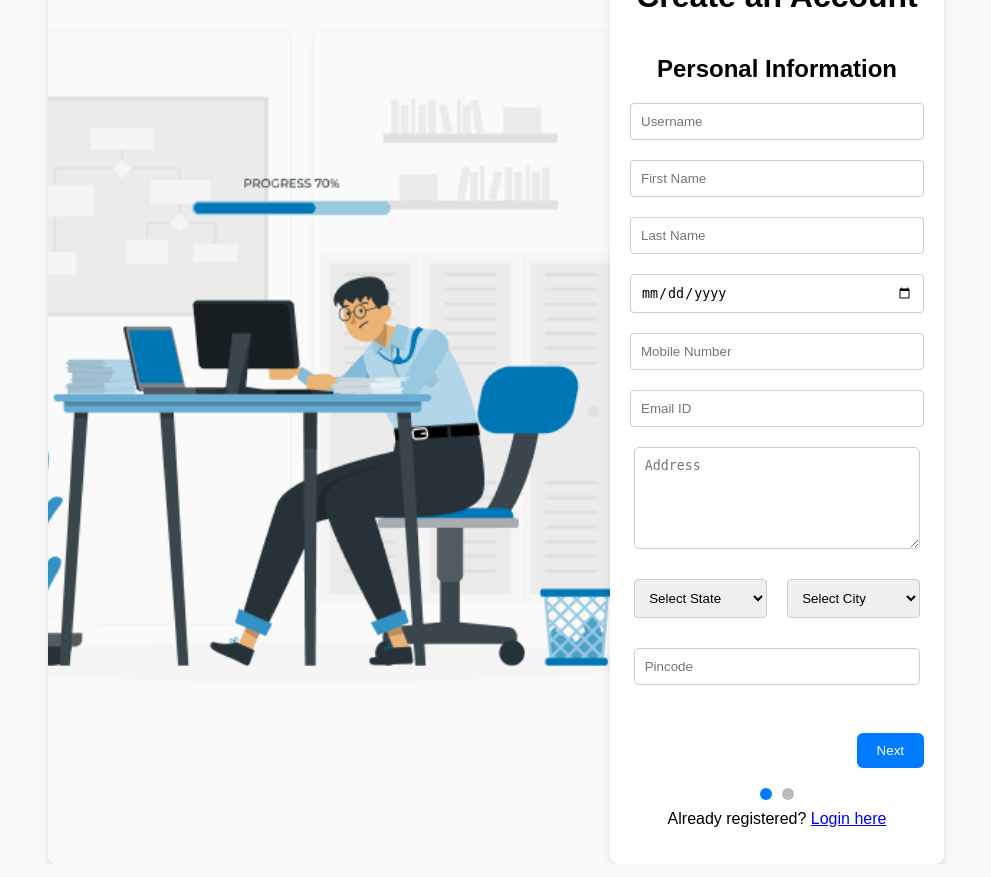
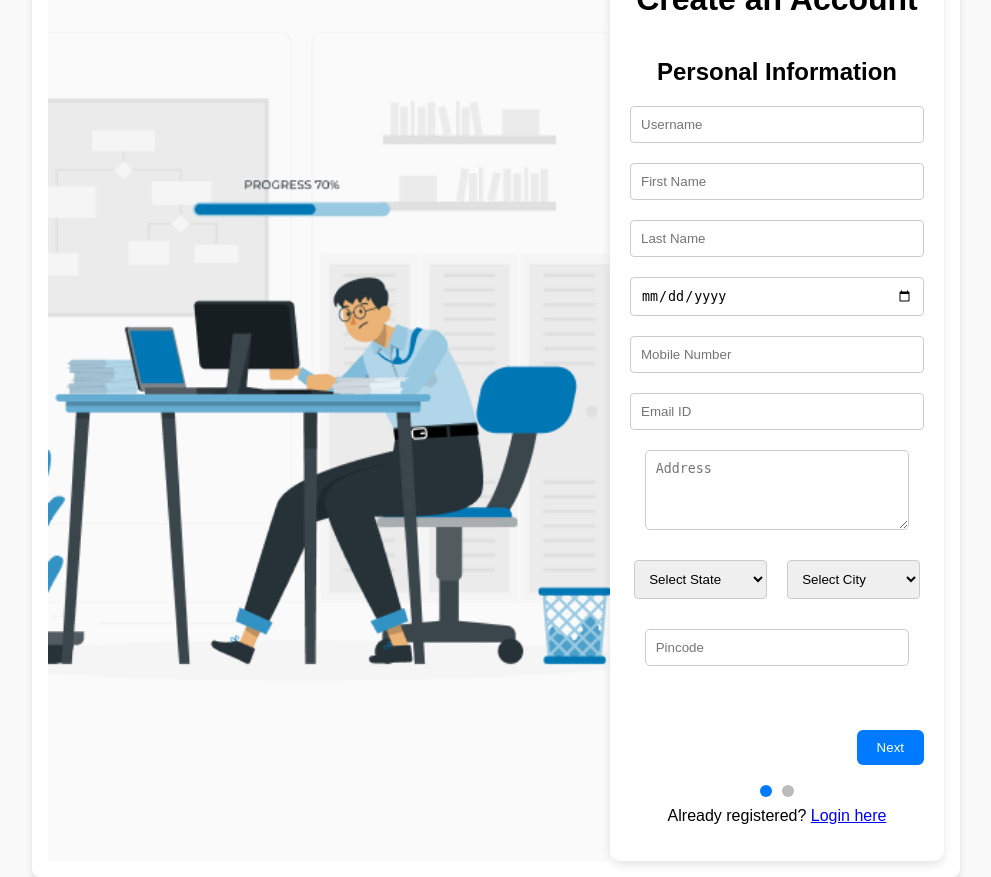
Before and after one commit to varsha20092000/Job, a Django app: page /register/ in a window 1280 px wide. Shown: the whole page, without its empty margins (144-1135 px from the left). Run offline with Django 3.2, Linux system fonts and the light colour scheme; parts of the project's set-up code (start-up, migrations or seed data) failed here and were passed over.

Commit message:
add changes

```diff
--- a/App/templates/register.html
+++ b/App/templates/register.html
@@ -653,6 +653,28 @@
         #popupMessage.active {
             display: flex;
         }
+        /* Make forms + buttons responsive */
+input, select, textarea, button {
+  max-width: 100% !important;
+  box-sizing: border-box;
+}
+
+.form-container {
+  padding: 1rem;
+}
+
+button {
+  display: block;
+  width: 100%;
+  margin-top: 1rem;
+}
+
+@media (min-width: 640px) {
+  button {
+    width: auto;
+  }
+}
+
     </style>
 </head>
 <!-- ...your previous HTML head code... -->
```
Also changed, not shown: app/templates/register.html (+22 -0 lines).
